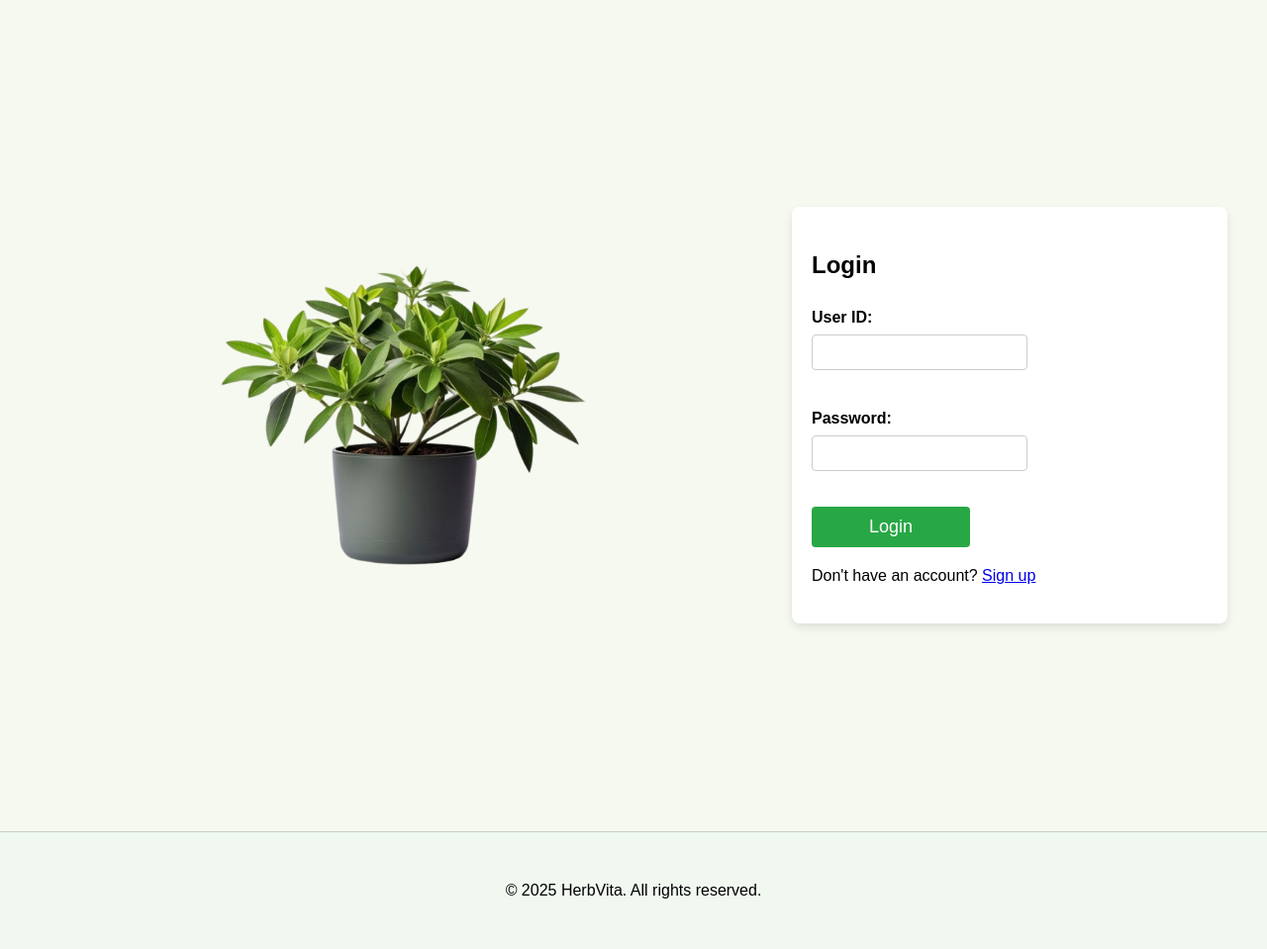
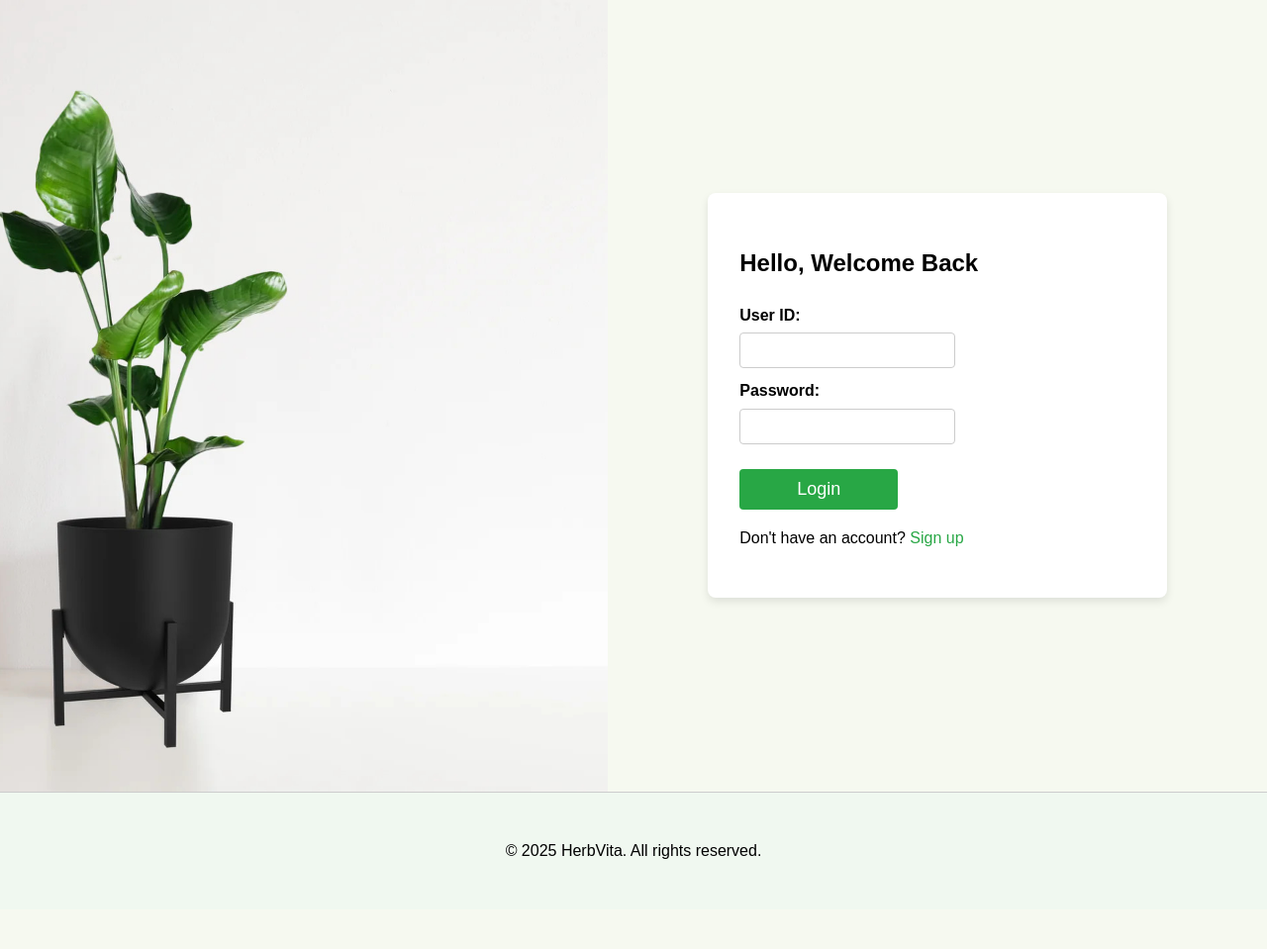
Before and after one commit to Marky115/HerbVitalWebsite, a PHP site: page /login.php in a window 1280 px wide. Shown: the part 175-1134 px from the top of the page at 99% size. After the commit the page ends 1043 px from the top, so only its background shows below. Run offline with PHP 8.4, Linux system fonts and the light colour scheme.

Commit message:
Edit login style

```diff
--- a/login.php
+++ b/login.php
@@ -7,18 +7,17 @@ include 'header.php';
 <body class='login-body'>
     <div class="container1">
         <div class="loginImg">
-            <img src="./img/loginImg.png" alt="loginImg">
+            <img src="./img/login.jpg" alt="loginImg">
         </div>
         <div class="loginContent">
-            <h2>Login</h2>
+            <div class="login-card">
+                <h2>Hello, Welcome Back</h2>
 
                 <?php
-
                 if (isset($_SESSION['signup_success'])) {
                     echo '<div class="success-message">' . htmlspecialchars($_SESSION['signup_success']) . '</div>';
                     unset($_SESSION['signup_success']);
                 }
-
 
                 if (isset($_SESSION['login_error'])) {
                     echo '<div class="error-message">' . htmlspecialchars($_SESSION['login_error']) . '</div>';
@@ -28,14 +27,18 @@ include 'header.php';
 
                 <form action="login-process.php" method="post" class='loginForm'>
                     <label for="userID">User ID:</label>
-                <input type="text" id="userID" name="userID" required><br><br>
+                    <input type="text" id="userID" name="userID" required>
 
                     <label for="passwordHash">Password:</label>
-                <input type="password" id="passwordHash" name="passwordHash" required><br><br>
+                    <input type="password" id="passwordHash" name="passwordHash" required>
 
                     <button type="submit" class='loginBtn'>Login</button>
+
+                    <p>Don't have an account? <a href="signup.php">Sign up</a></p>
                 </form>
-            <p>Don't have an account? <a href="signup.php">Sign up</a></p>
             </div>
         </div>
-    <?php include 'footer.php';  ?>
+    </div>
+
+<?php include 'footer.php'; ?>
+</body>
--- a/style.css
+++ b/style.css
@@ -285,48 +285,55 @@ footer {
 }
 
 /* login page*/
-/*  background:#3e8e41;
- color: #2d7f2d;
-*/
-/* Default Layout */
+
 .login-body{
     background-color:linear-gradient(to bottom right, #e4f4e6, #f8f5e1) ;
+    margin: 0;
+    padding:0;
 }
+
 .container1 {
     display: flex;
-    justify-content: center;
-    align-items: center;
-    height: 100vh;
+    width: 100%;
 
-    padding: 20px;
-    background-color:linear-gradient(to bottom right, #e4f4e6, #f8f5e1) ;
+    overflow: hidden;
+
 }
 
 .loginImg {
-    flex: 1;
-    display: flex;
-    justify-content: center;
-    align-items: center;
-}
+    width: 60%;
+    height: 100vh;
+    overflow: hidden;
+  }
 
 .loginImg img {
-    width: 90%;
-    max-width: 400px;
-    height: auto;
-}
+    width: 100%;
+    height: 100%;
+    object-fit: cover;
+    display: block;
+  }
 
 /* Login Form */
 .loginContent {
-    margin-right: 20px;
-    flex: 1;
-    max-width: 400px;
-    padding: 20px;
-    background: white;
-    border-radius: 8px;
-    box-shadow: 0px 4px 8px rgba(0, 0, 0, 0.1);
+    width: 65%;
+    height: 100vh;
+    display: flex;
+    flex-direction: column;
+    justify-content: center;
+    align-items: center;
+
 }
 
-/* Input Fields */
+.login-card {
+    background-color: white;
+    padding: 2rem;
+    border-radius: 8px;
+    box-shadow: 0 4px 8px rgba(0, 0, 0, 0.1);
+    width: 400px;
+    max-width: 80%;
+  }
+
+
 .loginForm label {
     display: block;
     font-weight: bold;
@@ -352,10 +359,23 @@ footer {
     border: none;
     cursor: pointer;
     border-radius: 4px;
+    margin-top: 15px;
+    margin-bottom: 15px;
+    display: block;
 }
 
 .loginBtn:hover {
     background: #218838;
+}
+
+.loginContent a {
+    color: #28a745;
+    text-decoration: none;
+  }
+
+  .loginContent a:hover {
+    color: #218838;
+    text-decoration:underline;
 }
 
 @media screen and (max-width: 1024px) {
```
Also changed, not shown: img/login.jpg (added), img/loginImg.png (deleted). Lines whose indentation alone changed are shown as unchanged.
